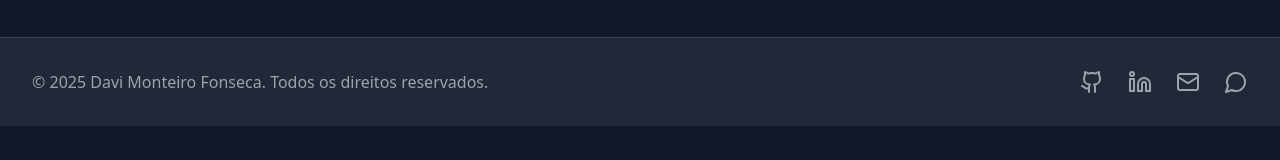
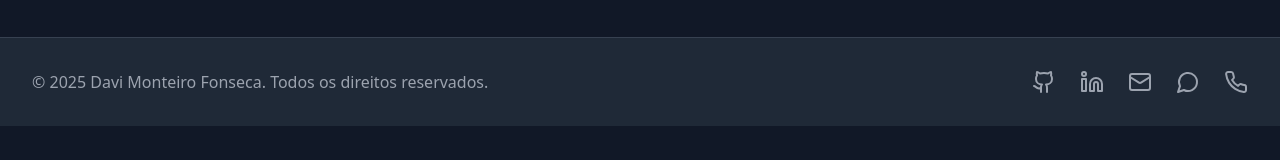
Before and after one commit to davimfdev/davimf.dev, a React (Vite) app: page / in a window 1280 px wide. Shown: the part 636-796 px from the top of the page. Built offline with nearby package versions, Linux system fonts and the light colour scheme.

Commit message:
Added Whatsapp Link to the footer

```diff
--- a/src/components/Layout.tsx
+++ b/src/components/Layout.tsx
@@ -1,6 +1,6 @@
 import React from 'react';
 import { Link, useLocation } from 'react-router-dom';
-import { Menu, X, Github, Linkedin, Mail, Globe, MessageCircle } from 'lucide-react';
+import {Menu, X, Github, Linkedin, Mail, Globe, MessageCircle, Phone} from 'lucide-react';
 import { useLanguage } from '../context/LanguageContext';
 
 const Layout: React.FC<{ children: React.ReactNode }> = ({ children }) => {
@@ -122,6 +122,9 @@ const Layout: React.FC<{ children: React.ReactNode }> = ({ children }) => {
               <a href="https://discord.com/users/344214477069221888" target="_blank" rel="noopener noreferrer" className="text-gray-400 hover:text-white transition-colors">
                 <MessageCircle size={24} />
               </a>
+              <a href="https://api.whatsapp.com/send?phone=%205562986089609&text=Ol%C3%A1%2C+vim+do+seu+site." target="_blank" rel="noopener noreferrer" className="text-gray-400 hover:text-white transition-colors">
+                <Phone size={24} />
+              </a>
             </div>
           </div>
         </div>
```
